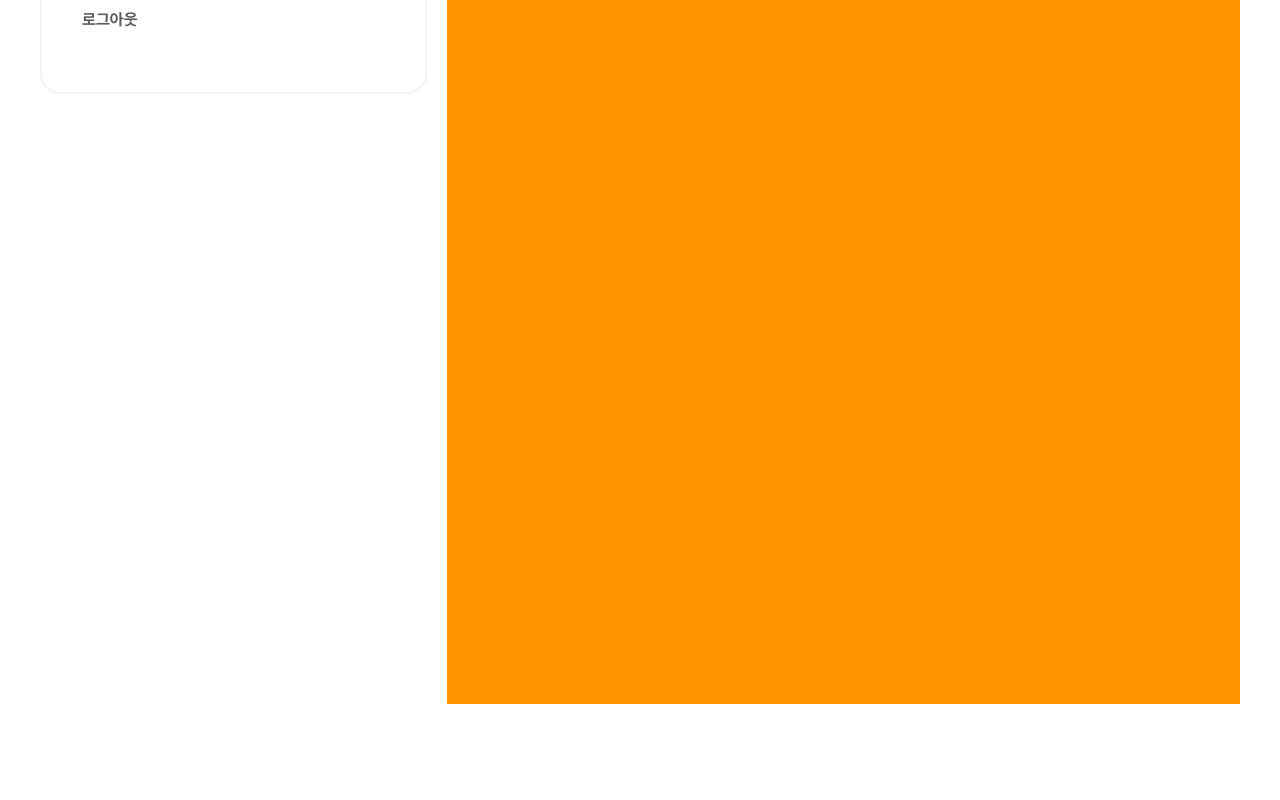
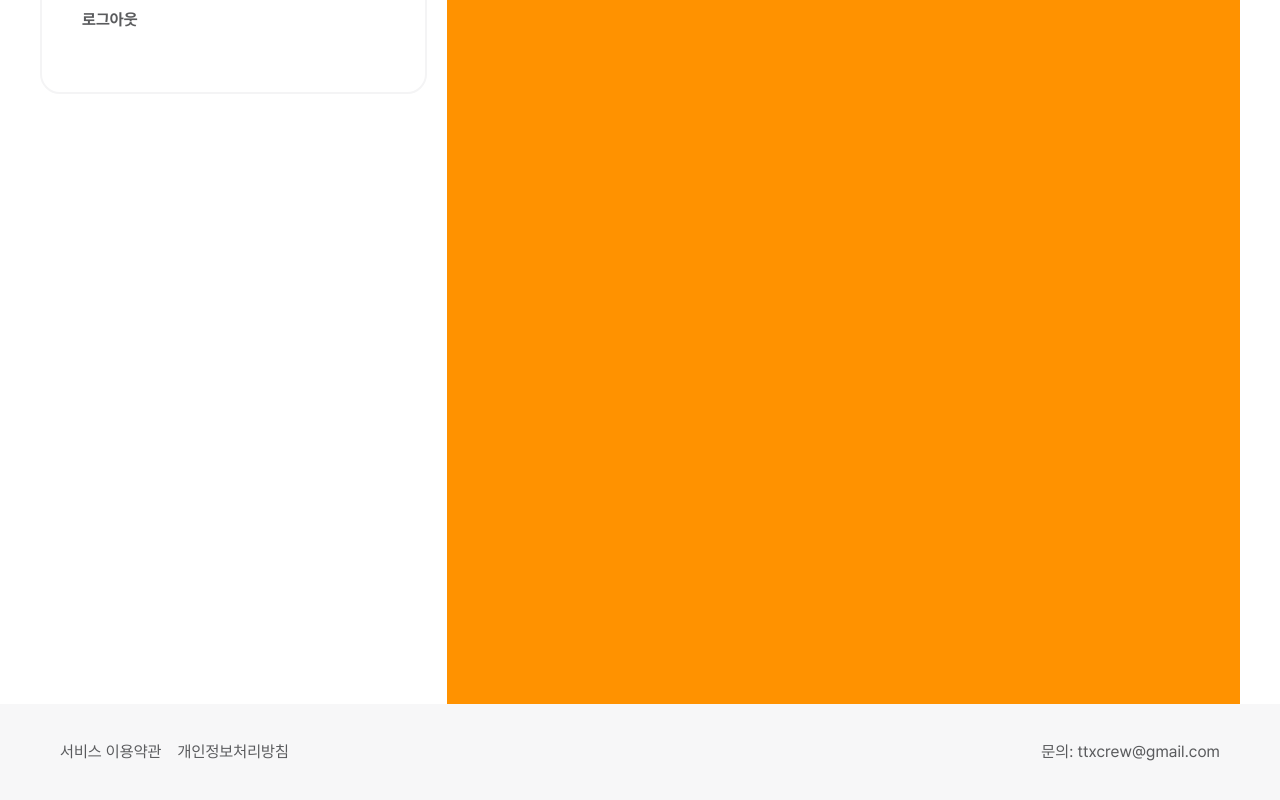
Before and after one commit to suhong99/build_orga, a Next.js app: page /mypage in a window 1280 px wide. Shown: the part 974-1774 px from the top of the page. Before the commit the page ends 1678 px from the top, so only its background shows below. Built offline with nearby package versions, Linux system fonts and the light colour scheme.

Commit message:
햄버거메뉴 만들기

```diff
--- /dev/null
+++ b/src/app/(user)/@overlay/mobile-link/page.tsx
@@ -0,0 +1,27 @@
+import HamberMenu from '@/features/layout/HamberMenu';
+import { NAVIBAR_PATH } from '@/shared/const/url';
+import Link from 'next/link';
+
+export default function Page() {
+	return (
+		<HamberMenu>
+			<div className="flex flex-col mt-[68px] px-2.5 py-2 gap-3 ">
+				{/* TODO: 로고삽입 */}
+				<div className="w-full bg-accent-bg-blue h-8">로고</div>
+				<nav className="flex flex-col">
+					{NAVIBAR_PATH.map(({ name, path }) => (
+						<NaviBtn key={name} title={name} link={path} />
+					))}
+				</nav>
+			</div>
+		</HamberMenu>
+	);
+}
+
+const NaviBtn = ({ title, link }: { title: string; link: string }) => {
+	return (
+		<Link href={link} className="ml-8 my-3 typo-body1-normal font-regular text-label-normal">
+			{title}
+		</Link>
+	);
+};
--- a/src/app/(user)/layout.tsx
+++ b/src/app/(user)/layout.tsx
@@ -1,17 +1,19 @@
+import Footer from '@/features/layout/Footer';
 import Header from '@/features/layout/Header';
 
 export default function Layout({
 	children,
-	modal,
+	overlay,
 }: Readonly<{
 	children: React.ReactNode;
-	modal: React.ReactNode;
+	overlay: React.ReactNode;
 }>) {
 	return (
 		<>
 			<Header />
 			<main className="flex flex-col flex-1 items-center w-full">{children}</main>
-			{modal}
+			<Footer />
+			{overlay}
 		</>
 	);
 }
--- a/src/features/home/ContentHeader.tsx
+++ b/src/features/home/ContentHeader.tsx
@@ -28,7 +28,7 @@ const ContentHeader = ({ title, link, keywordList, isLoginRequired }: ContentHea
 					</span>
 				)}
 			</h2>
-			<button className="hidden  desktop:flex typo-body1-normal text-label-alternative opacity-[61%] font-bold">
+			<button className="hidden  desktop:flex cursor-pointer typo-body1-normal text-label-alternative opacity-[61%] hover:opacity-100 font-bold">
 				더보기 &nbsp; <Image src="/svgs/right.svg" alt="오른화살표" width="8" height="8" />
 			</button>
 		</div>
--- /dev/null
+++ b/src/features/layout/Footer.tsx
@@ -0,0 +1,27 @@
+const Footer = () => {
+	const OFFICIAL_MAIL = 'ttxcrew@gmail.com';
+	return (
+		<footer className="w-full flex justify-center items-center bg-bg-gray">
+			<div className="w-full flex flex-col justify-center items-baseline px-5 h-[120px] typo-body2-normal text-label-neutral/88 font-regular desktop:max-w-maxw desktop:flex-row desktop:h-[96px] desktop:justify-between desktop:items-center desktop:px-5 desktop:py-9 gap-1 desktop:gap-0 desktop:typo-body1-normal">
+				<nav aria-label="footer navigation" className="flex gap-4">
+					{/*TODO: 서비스 개인정보처리 */}
+					<a href="#" className="hover:underline">
+						서비스 이용약관
+					</a>
+					<a href="#" className="hover:underline">
+						개인정보처리방침
+					</a>
+				</nav>
+
+				<address className="not-italic">
+					문의:{' '}
+					<a href={`mailto:${OFFICIAL_MAIL}`} className="hover:underline">
+						{OFFICIAL_MAIL}
+					</a>
+				</address>
+			</div>
+		</footer>
+	);
+};
+
+export default Footer;
--- /dev/null
+++ b/src/features/layout/HamberMenu.tsx
@@ -0,0 +1,26 @@
+'use client';
+
+import { ReactNode } from 'react';
+import { useRouter } from 'next/navigation';
+import Image from 'next/image';
+
+interface HamberMenuProps {
+	children: ReactNode;
+}
+
+const HamberMenu = ({ children }: HamberMenuProps) => {
+	const router = useRouter();
+	const onCloseMenu = () => router.back();
+	return (
+		<div onClick={onCloseMenu} className="fixed inset-0 z-50 flex justify-end bg-black/52">
+			<aside onClick={(e) => e.stopPropagation()} role="dialog" aria-modal="true" className="relative h-full w-[300px] bg-white shadow-xl">
+				<button className="absolute top-4 right-5 cursor-pointer" onClick={onCloseMenu}>
+					<Image src="/svgs/close.svg" alt="닫기" width={24} height={24} />
+				</button>
+				{children}
+			</aside>
+		</div>
+	);
+};
+
+export default HamberMenu;
--- a/src/features/layout/Header.tsx
+++ b/src/features/layout/Header.tsx
@@ -1,7 +1,7 @@
 import { SolidBtn } from '@/shared/components/SolidBtn';
 import Navibar from './Navibar';
 import Link from 'next/link';
-
+import Image from 'next/image';
 const Header = () => {
 	return (
 		<header className="w-full px-5 mx-auto flex justify-center">
@@ -10,9 +10,14 @@ const Header = () => {
 					로고
 				</Link>
 				<Navibar />
-				<Link href="/modal-login">
-					<SolidBtn label="로그인" size="small" />
-				</Link>
+				<div className="flex gap-5 items-center">
+					<Link href="/modal-login">
+						<SolidBtn label="로그인" size="small" />
+					</Link>
+					<Link href="/mobile-link">
+						<Image src="/svgs/menu.svg" alt="네비바 열기" width={24} height={24} className="desktop:hidden cursor-pointer" />
+					</Link>
+				</div>
 			</div>
 		</header>
 	);
--- a/src/features/layout/Navibar.tsx
+++ b/src/features/layout/Navibar.tsx
@@ -1,15 +1,13 @@
-import { CLIENT_NAVI_PATH } from '@/shared/const/url';
+import { NAVIBAR_PATH } from '@/shared/const/url';
 import Link from 'next/link';
 import React from 'react';
 
 const Navibar = () => {
 	return (
 		<nav className="hidden desktop:flex justify-between items-center gap-[70px]">
-			{Object.entries(CLIENT_NAVI_PATH)
-				.filter(([key]) => key !== 'home') // '홈' 제외
-				.map(([key, { name, path }]) => (
-					<NaviBtn key={key} title={name} link={path} />
-				))}
+			{NAVIBAR_PATH.map(({ name, path }) => (
+				<NaviBtn key={name} title={name} link={path} />
+			))}
 		</nav>
 	);
 };
--- a/src/shared/components/Modal.tsx
+++ b/src/shared/components/Modal.tsx
@@ -12,7 +12,7 @@ const Modal = ({ children }: ModalProps) => {
 	const router = useRouter();
 	const onCloseModal = () => router.back();
 	return (
-		<div onClick={onCloseModal} className="fixed inset-0 z-50 flex items-center justify-center bg-black/75">
+		<div onClick={onCloseModal} className="fixed inset-0 z-50 flex items-center justify-center bg-black/52">
 			<aside
 				onClick={(e) => e.stopPropagation()}
 				role="dialog"
--- a/src/shared/const/url.ts
+++ b/src/shared/const/url.ts
@@ -3,4 +3,9 @@ export const CLIENT_NAVI_PATH = {
 	guide: { name: '정치 입문서', path: '/guide' },
 	bill: { name: '법안 피드', path: '/bill' },
 	person: { name: '정치인 피드', path: '/person' },
+	mypage: { name: '마이페이지', path: '/mypage' },
 } as const;
+
+const NAVIBAR_VALUES = ['guide', 'bill', 'person'] as const;
+
+export const NAVIBAR_PATH = NAVIBAR_VALUES.map((key) => CLIENT_NAVI_PATH[key]);
```
Also changed, not shown: public/svgs/menu.svg (added), src/app/(user)/@overlay/[...catchAll]/page.tsx (renamed from src/app/(user)/@modal/[...catchAll]/page.tsx), src/app/(user)/@overlay/default.ts (renamed from src/app/(user)/@modal/default.ts), src/app/(user)/@overlay/modal-login/page.tsx (renamed from src/app/(user)/@modal/modal-login/page.tsx).
